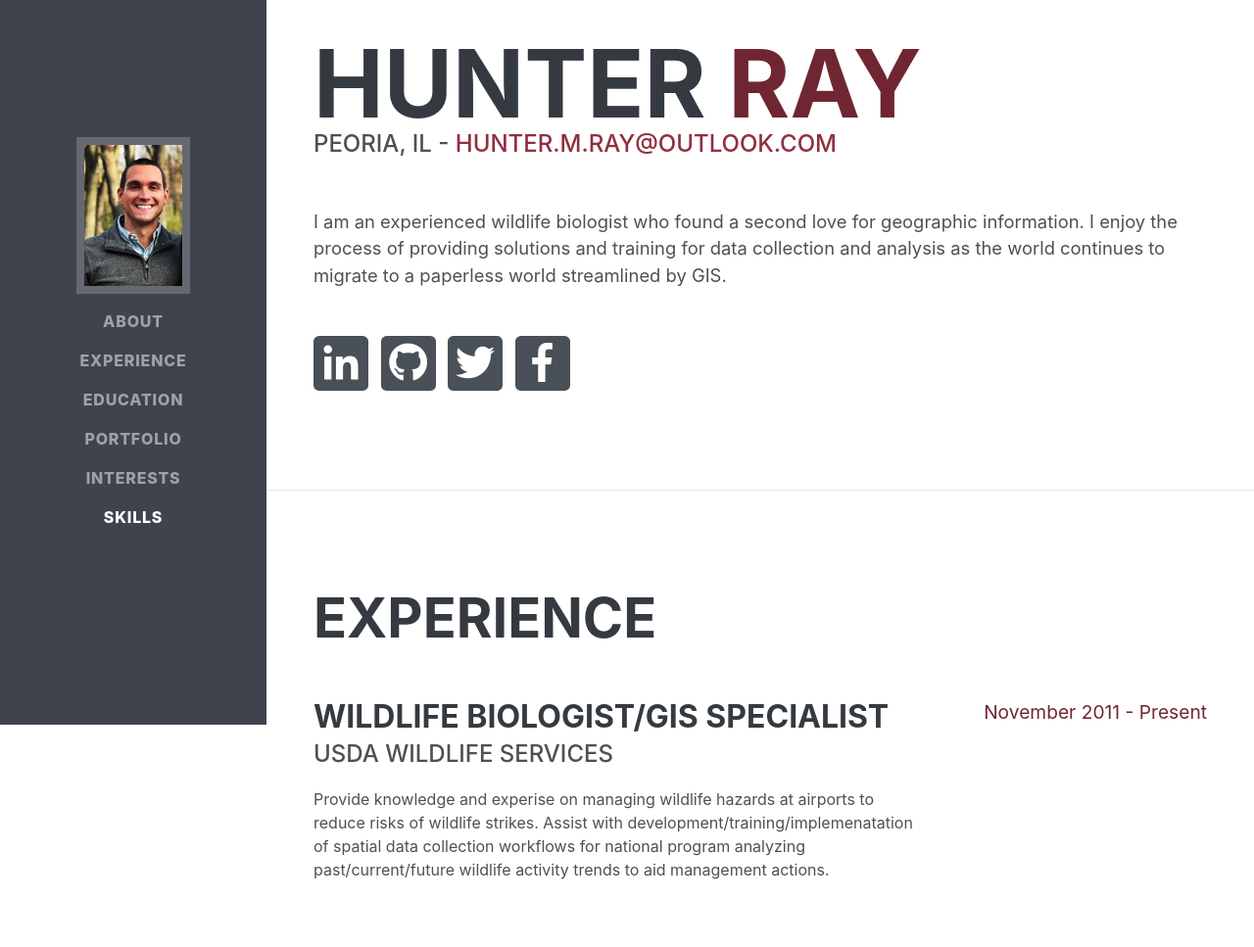
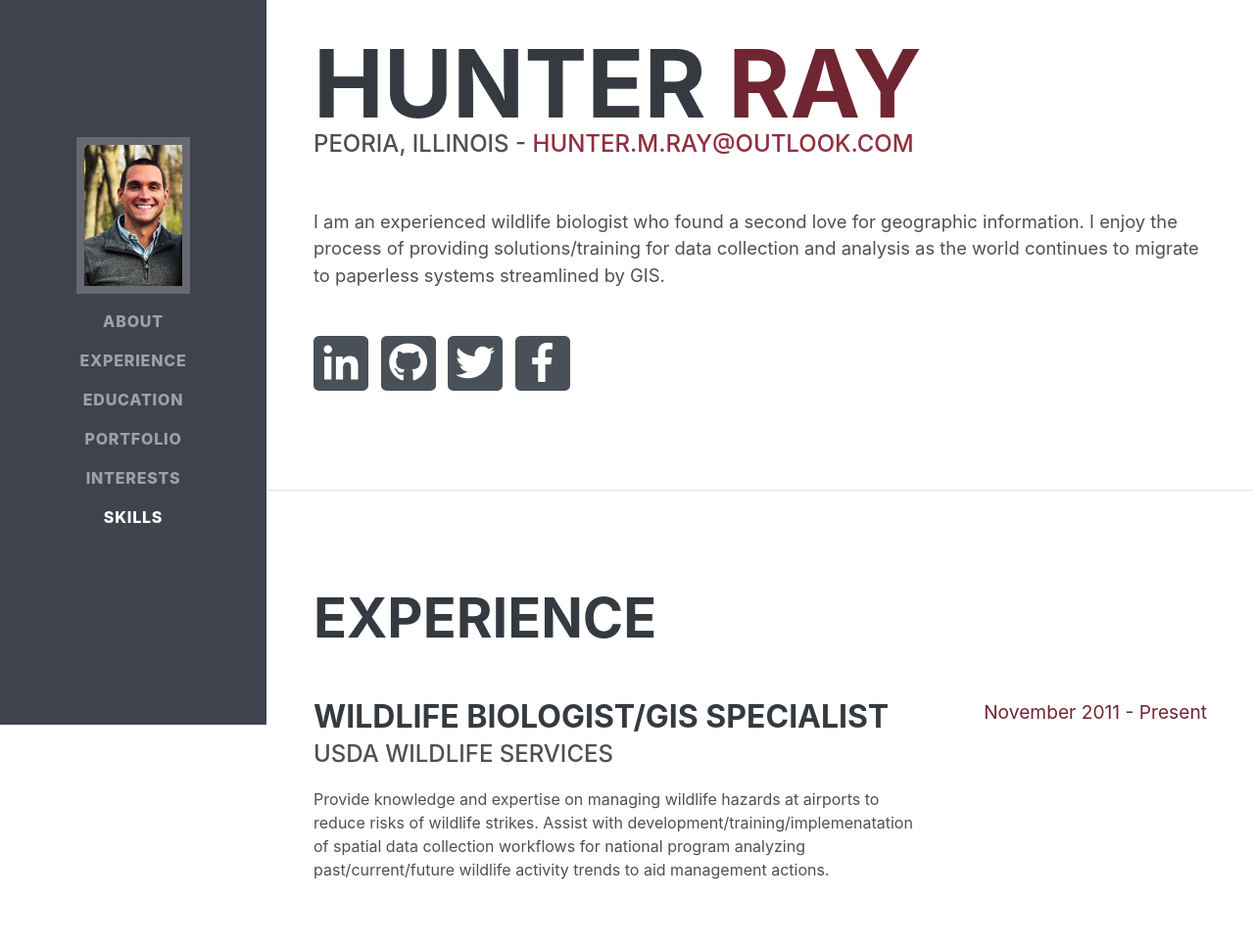
Before and after one commit to huntermray/huntermray.github.io, a plain HTML site: page index.html in a window 1280 px wide. Shown: the part 60-1027 px from the top of the page at 98% size. Drawn offline with Linux system fonts and the light colour scheme; a web font is replaced by a local one.

Commit message:
Correct typos in index.html

```diff
--- a/index.html
+++ b/index.html
@@ -66,10 +66,10 @@
           <h1 class="mb-0">Hunter
             <span class="text-primary">Ray</span>
           </h1>
-          <div class="subheading mb-5">Peoria, IL  -
-            <a href="mailto:hmray@wisc.edu">hunter.m.ray@outlook.com</a>
+          <div class="subheading mb-5">Peoria, Illinois  -
+            <a href="mailto:hunter.m.ray@outlook.com">hunter.m.ray@outlook.com</a>
           </div>
-          <p class="lead mb-5">I am an experienced wildlife biologist who found a second love for geographic information. I enjoy the process of providing solutions and training for data collection and analysis as the world continues to migrate to a paperless world streamlined by GIS. </p>
+          <p class="lead mb-5">I am an experienced wildlife biologist who found a second love for geographic information. I enjoy the process of providing solutions/training for data collection and analysis as the world continues to migrate to paperless systems streamlined by GIS. </p>
           <div class="social-icons">
             <a href="https://www.linkedin.com/in/hunter-m-ray" target="_blank">
               <i class="fab fa-linkedin-in"></i>
@@ -97,7 +97,7 @@
             <div class="resume-content mr-auto">
               <h3 class="mb-0">Wildlife Biologist/GIS Specialist</h3>
               <div class="subheading mb-3">USDA Wildlife Services</div>
-              <p>Provide knowledge and experise on managing wildlife hazards at airports to reduce risks of wildlife strikes. Assist with development/training/implemenatation of spatial data collection workflows for national program analyzing past/current/future wildlife activity trends to aid management actions.</p>
+              <p>Provide knowledge and expertise on managing wildlife hazards at airports to reduce risks of wildlife strikes. Assist with development/training/implemenatation of spatial data collection workflows for national program analyzing past/current/future wildlife activity trends to aid management actions.</p>
             </div>
             <div class="resume-date text-md-right">
               <span class="text-primary">November 2011 - Present</span>
```
